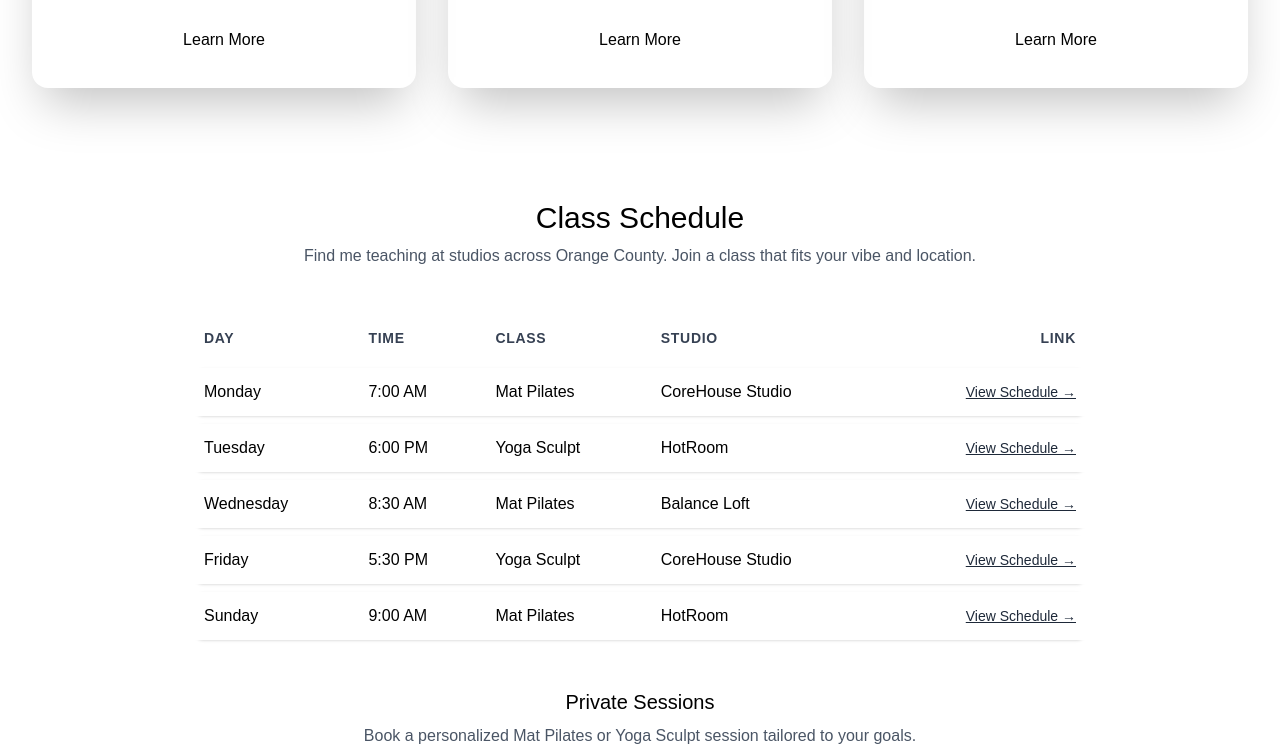
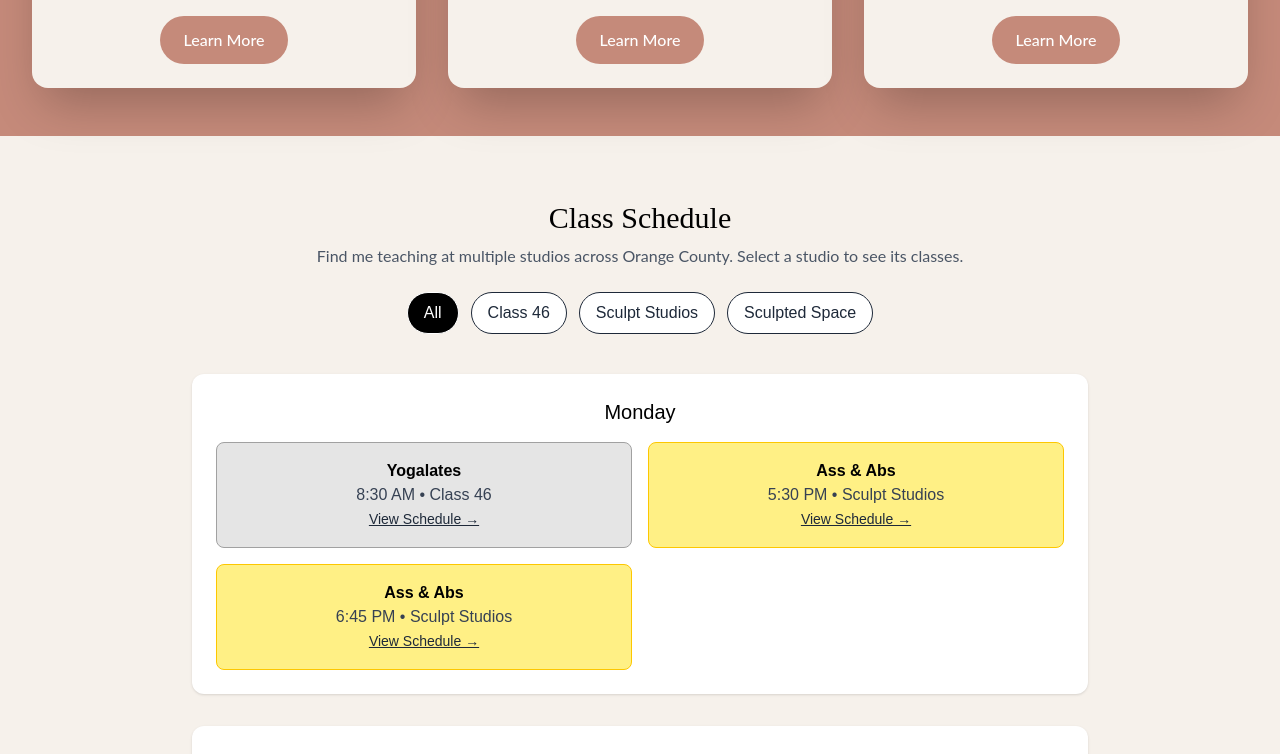
Before and after one commit to GiancarloMassoni/hotandhealthy, a Next.js app: page / in a window 1280 px wide. Shown: the part 1200-1954 px from the top of the page. Built offline with nearby package versions, Linux system fonts and the light colour scheme.

Commit message:
added theme

```diff
--- a/app/globals.css
+++ b/app/globals.css
@@ -1,6 +1,5 @@
-@import "tailwindcss/theme.css";
 @import "tailwindcss";
-
+@import "../lib/theme.css";
 
 :root {
   color-scheme: only light;
--- a/app/page.tsx
+++ b/app/page.tsx
@@ -7,6 +7,7 @@ import kateheader from '@/public/kateheader.jpeg'
 import yogalates from '@/public/yogalates.svg'
 import meal from '@/public/meal.svg'
 import calendar from '@/public/calendar.svg'
+import ClassSchedule from '@/components/ClassSchedule'
 
 
 function AboveTheFold() {
@@ -110,103 +111,77 @@ function BelowTheFold() {
   )
 }
 
-function ClassSchedule() {
-   const classes = [
-    {
-      day: "Monday",
-      time: "7:00 AM",
-      class: "Mat Pilates",
-      studio: "CoreHouse Studio",
-      link: "#",
-    },
-    {
-      day: "Tuesday",
-      time: "6:00 PM",
-      class: "Yoga Sculpt",
-      studio: "HotRoom",
-      link: "#",
-    },
-    {
-      day: "Wednesday",
-      time: "8:30 AM",
-      class: "Mat Pilates",
-      studio: "Balance Loft",
-      link: "#",
-    },
-    {
-      day: "Friday",
-      time: "5:30 PM",
-      class: "Yoga Sculpt",
-      studio: "CoreHouse Studio",
-      link: "#",
-    },
-    {
-      day: "Sunday",
-      time: "9:00 AM",
-      class: "Mat Pilates",
-      studio: "HotRoom",
-      link: "#",
-    },
-  ];
-  return (
-    <section id="schedule" className="w-full bg-secondary py-16 px-6 ">
-      <div className="max-w-4xl mx-auto text-center">
-        <h2 className="text-3xl text-textPrimary font-heading mb-2">Class Schedule</h2>
-        <p className="text-gray-600 mb-10 font-body">
-          Find me teaching at studios across Orange County. Join a class that fits your vibe and location.
-        </p>
+// function ClassSchedule() {
+//     const classes = [
+//     { day: "Monday", time: "8:30 AM", class: "Yogalates", studio: "Class 46", link: "#" },
+//     { day: "Monday", time: "5:30 PM", class: "Ass & Abs", studio: "Sculpt Studios", link: "#" },
+//     { day: "Monday", time: "6:45 PM", class: "Ass & Abs", studio: "Sculpt Studios", link: "#" },
+//     { day: "Tuesday", time: "8:30 AM", class: "Sculpt", studio: "Sculpted Space", link: "#" },
+//     { day: "Tuesday", time: "9:30 AM", class: "Sculpt", studio: "Sculpted Space", link: "#" },
+//     { day: "Tuesday", time: "10:30 AM", class: "Sculpt", studio: "Sculpted Space", link: "#" },
+//     { day: "Tuesday", time: "4:45 PM", class: "Yogalates", studio: "Class 46", link: "#" },
+//     { day: "Wednesday", time: "9:45 AM", class: "Ass & Abs", studio: "Sculpt Studios", link: "#" },
+//     { day: "Wednesday", time: "4:30 PM", class: "Yoga Sculpt", studio: "Class 46", link: "#" },
+//     { day: "Wednesday", time: "6:00 PM", class: "Yogalates", studio: "Class 46", link: "#" },
+//     { day: "Thursday", time: "8:30 AM", class: "Arms & Abs", studio: "Sculpt Studios", link: "#" },
+//     { day: "Thursday", time: "9:30 AM", class: "Arms & Abs", studio: "Sculpt Studios", link: "#" },
+//     { day: "Thursday", time: "12:00 PM", class: "Yogalates", studio: "Class 46", link: "#" },
+//   ];
 
-        <div className="overflow-x-auto font-body">
-          <table className="w-full text-left border-separate border-spacing-y-2">
-            <thead>
-              <tr className="text-gray-700 text-sm uppercase tracking-wider">
-                <th className="p-3">Day</th>
-                <th className="p-3">Time</th>
-                <th className="p-3">Class</th>
-                <th className="p-3">Studio</th>
-                <th className="p-3 text-right">Link</th>
-              </tr>
-            </thead>
-            <tbody>
-              {classes.map((item, i) => (
-                <tr
-                  key={i}
-                  className="bg-white text-textSecondary shadow-sm rounded-xl hover:shadow-md transition"
-                >
-                  <td className="p-3">{item.day}</td>
-                  <td className="p-3">{item.time}</td>
-                  <td className="p-3">{item.class}</td>
-                  <td className="p-3">{item.studio}</td>
-                  <td className="p-3 text-right">
-                    <a
-                      href={item.link}
-                      className="text-sm text-gray-800 underline hover:text-gray-500"
-                    >
-                      View Schedule →
-                    </a>
-                  </td>
-                </tr>
-              ))}
-            </tbody>
-          </table>
-        </div>
+//   // Group classes by day
+//   const grouped = classes.reduce((acc: any, cls) => {
+//     if (!acc[cls.day]) acc[cls.day] = [];
+//     acc[cls.day].push(cls);
+//     return acc;
+//   }, {});
 
-        <div className="mt-10">
-          <h3 className="text-xl font-body mb-2 text-textPrimary">Private Sessions</h3>
-          <p className="text-gray-600 mb-4 font-body">
-            Book a personalized Mat Pilates or Yoga Sculpt session tailored to your goals.
-          </p>
-          <a
-            href="#"
-            className="inline-block bg-black text-white px-6 py-2 rounded-full hover:bg-gray-800 transition font-body"
-          >
-            Inquire Here
-          </a>
-        </div>
-      </div>
-    </section>
-    )
-}
+//   return (
+//     <section className="w-full bg-[#F6F1EB] py-16 px-6">
+//       <div className="max-w-4xl mx-auto text-center">
+//         <h2 className="text-3xl font-semibold mb-2">Class Schedule</h2>
+//         <p className="text-gray-600 mb-10">
+//           Find me teaching at multiple studios across Orange County. Join a class that fits your vibe and location.
+//         </p>
+
+//         <div className="space-y-8">
+//           {Object.entries(grouped).map(([day, dayClasses]: any) => (
+//             <div key={day} className="bg-white shadow-sm rounded-xl p-6">
+//               <h3 className="text-xl font-medium mb-4">{day}</h3>
+//               <div className="grid grid-cols-1 md:grid-cols-2 gap-4">
+//                 {dayClasses.map((cls: any, idx: number) => (
+//                   <div key={idx} className="p-4 border rounded-lg hover:shadow-md transition">
+//                     <p className="font-semibold">{cls.class}</p>
+//                     <p className="text-gray-600">{cls.time} • {cls.studio}</p>
+//                     <a
+//                       href={cls.link}
+//                       className="text-sm text-gray-800 underline hover:text-gray-500"
+//                     >
+//                       View Schedule →
+//                     </a>
+//                   </div>
+//                 ))}
+//               </div>
+//             </div>
+//           ))}
+//         </div>
+
+//         <div className="mt-10 text-center">
+//           <h3 className="text-xl font-medium mb-2">Private Sessions</h3>
+//           <p className="text-gray-600 mb-4">
+//             Book a personalized Mat Pilates or Yoga Sculpt session tailored to your goals.
+//           </p>
+//           <a
+//             href="#"
+//             className="inline-block bg-black text-white px-6 py-2 rounded-full hover:bg-gray-800 transition"
+//           >
+//             Inquire Here
+//           </a>
+//         </div>
+//       </div>
+//     </section>
+//   );
+
+// }
 
 export default function Page(){
   return (
--- /dev/null
+++ b/components/ClassSchedule.tsx
@@ -0,0 +1,115 @@
+'use client'
+import { useState } from "react";
+
+export default function ClassSchedule() {
+  const classes = [
+    { day: "Monday", time: "8:30 AM", class: "Yogalates", studio: "Class 46", link: "#" },
+    { day: "Monday", time: "5:30 PM", class: "Ass & Abs", studio: "Sculpt Studios", link: "#" },
+    { day: "Monday", time: "6:45 PM", class: "Ass & Abs", studio: "Sculpt Studios", link: "#" },
+    { day: "Tuesday", time: "8:30 AM", class: "Sculpt", studio: "Sculpted Space", link: "#" },
+    { day: "Tuesday", time: "9:30 AM", class: "Sculpt", studio: "Sculpted Space", link: "#" },
+    { day: "Tuesday", time: "10:30 AM", class: "Sculpt", studio: "Sculpted Space", link: "#" },
+    { day: "Tuesday", time: "4:45 PM", class: "Yogalates", studio: "Class 46", link: "#" },
+    { day: "Wednesday", time: "9:45 AM", class: "Ass & Abs", studio: "Sculpt Studios", link: "#" },
+    { day: "Wednesday", time: "4:30 PM", class: "Yoga Sculpt", studio: "Class 46", link: "#" },
+    { day: "Wednesday", time: "6:00 PM", class: "Yogalates", studio: "Class 46", link: "#" },
+    { day: "Thursday", time: "8:30 AM", class: "Arms & Abs", studio: "Sculpt Studios", link: "#" },
+    { day: "Thursday", time: "9:30 AM", class: "Arms & Abs", studio: "Sculpt Studios", link: "#" },
+    { day: "Thursday", time: "12:00 PM", class: "Yogalates", studio: "Class 46", link: "#" },
+  ];
+
+  const [selectedStudio, setSelectedStudio] = useState<string>("All");
+
+  // Get unique studios
+  const studios = ["All", ...Array.from(new Set(classes.map(cls => cls.studio)))];
+
+  // Assign colors to each studio
+  const studioColors: Record<string, string> = {
+    "Class 46": "bg-neutral-200 border-neutral-400",
+    "Sculpt Studios": "bg-yellow-200 border-yellow-400",
+    "Sculpted Space": "bg-teal-200 border-teal-400",
+  };
+
+  // Filter classes based on selected studio
+  const filteredClasses = selectedStudio === "All"
+    ? classes
+    : classes.filter(cls => cls.studio === selectedStudio);
+
+  // Group classes by day
+  const grouped = filteredClasses.reduce((acc: any, cls) => {
+    if (!acc[cls.day]) acc[cls.day] = [];
+    acc[cls.day].push(cls);
+    return acc;
+  }, {});
+
+  return (
+    <section className="w-full bg-secondary py-16 px-6">
+      <div className="max-w-4xl mx-auto text-center">
+        <h2 className="text-3xl  mb-2 font-heading">Class Schedule</h2>
+        <p className="text-gray-600 font-body mb-6">
+          Find me teaching at multiple studios across Orange County. Select a studio to see its classes.
+        </p>
+
+        {/* Studio filter */}
+        <div className="flex justify-center gap-3 flex-wrap mb-10">
+          {studios.map((studio) => (
+            <button
+              key={studio}
+              onClick={() => setSelectedStudio(studio)}
+              className={`px-4 py-2 rounded-full border ${
+                selectedStudio === studio
+                  ? "bg-black text-white"
+                  : "bg-white text-gray-800 hover:bg-gray-200"
+              } transition`}
+            >
+              {studio}
+            </button>
+          ))}
+        </div>
+
+        {/* Schedule */}
+        <div className="space-y-8">
+          {Object.entries(grouped).length === 0 ? (
+            <p className="text-gray-600">No classes available for this studio.</p>
+          ) : (
+            Object.entries(grouped).map(([day, dayClasses]: any) => (
+              <div key={day} className="bg-white shadow-sm rounded-xl p-6">
+                <h3 className="text-xl font-medium mb-4">{day}</h3>
+                <div className="grid grid-cols-1 md:grid-cols-2 gap-4">
+                  {dayClasses.map((cls: any, idx: number) => (
+                    <div
+                      key={idx}
+                      className={`p-4 border rounded-lg hover:shadow-md transition ${studioColors[cls.studio]}`}
+                    >
+                      <p className="font-semibold">{cls.class}</p>
+                      <p className="text-gray-700">{cls.time} • {cls.studio}</p>
+                      <a
+                        href={cls.link}
+                        className="text-sm text-gray-800 underline hover:text-gray-500"
+                      >
+                        View Schedule →
+                      </a>
+                    </div>
+                  ))}
+                </div>
+              </div>
+            ))
+          )}
+        </div>
+
+        <div className="mt-10 text-center">
+          <h3 className="text-xl font-medium mb-2">Private Sessions</h3>
+          <p className="text-gray-600 mb-4">
+            Book a personalized Mat Pilates or Yoga Sculpt session tailored to your goals.
+          </p>
+          <a
+            href="#"
+            className="inline-block bg-black text-white px-6 py-2 rounded-full hover:bg-gray-800 transition"
+          >
+            Inquire Here
+          </a>
+        </div>
+      </div>
+    </section>
+  );
+}
--- /dev/null
+++ b/lib/theme.css
@@ -0,0 +1,12 @@
+@theme {
+  --font-heading: "Playfair Display", serif;
+  --font-body: "Lato", sans-serif;
+
+  --color-primary: #C58A7A;
+  --color-secondary: #F6F1EB;
+  --color-light: #FFFFFF;
+  --color-textPrimary: #2E2E2E;
+  --color-textSecondary: #6B6B6B;
+  --color-accent: #D7B9AA;
+  --color-border: #E8E2DC;
+}
```
